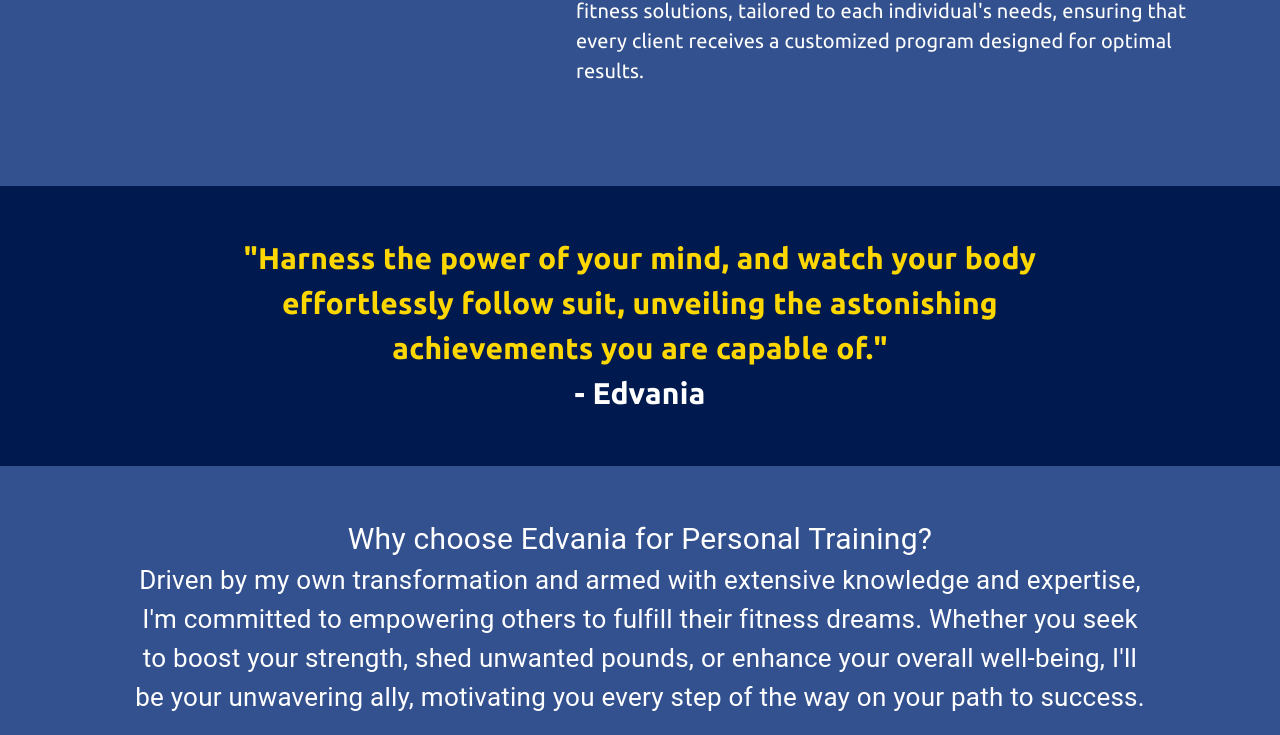
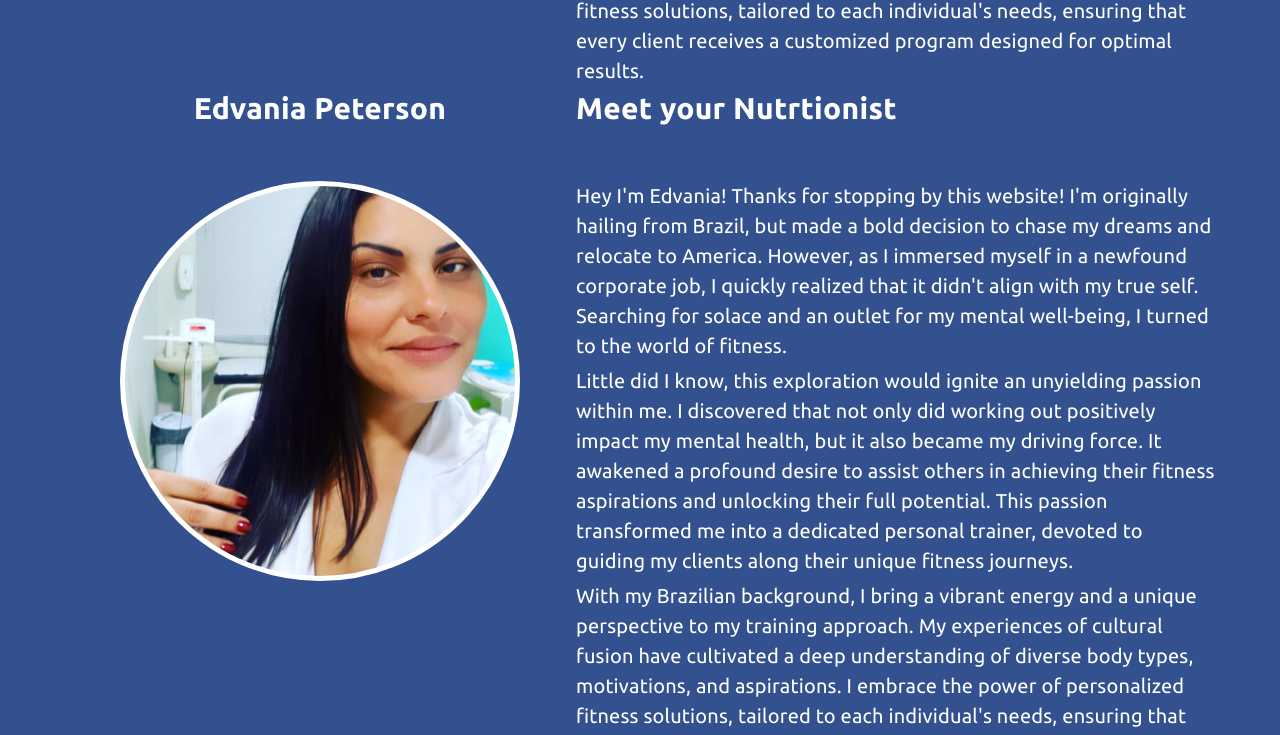
Before and after one commit to jamesdev4you/newpersonaltraining, a React (Create React App) app: page /about in a window 1280 px wide. Shown: the part 1519-2254 px from the top of the page. Built offline with nearby package versions, Linux system fonts and the light colour scheme.

Commit message:
nutrition

```diff
--- a/src/secondary_component/AboutOpening.js
+++ b/src/secondary_component/AboutOpening.js
@@ -2,6 +2,7 @@ import React, { useEffect } from "react";
 import Box from "@mui/material/Box";
 import Typography from "@mui/material/Typography";
 import { Button } from "../custom_components/Styled";
+import nutrition from "../assets/nutrition.jpg";
 import About from "../assets/About.jpg";
 import { useAnimation, motion } from "framer-motion";
 import { useInView } from "react-intersection-observer";
@@ -222,6 +223,193 @@ const AboutOpening = () => {
           </Typography>
         </motion.div>
       </Box>
+      <Box
+        sx={{
+          height: "100%",
+          borderRadius: "50%",
+          width: {
+            xl: "40%",
+            lg: "40%",
+            md: "40%",
+            sm: "100%",
+            xs: "100%",
+          },
+          display: "flex",
+
+          justifyContent: "start",
+          flexDirection: "column",
+
+          gap: "50px",
+          paddingBottom: "40px",
+        }}
+      >
+        <motion.div
+          ref={ref}
+          animate={controls}
+          variants={squareVariants}
+          initial="hidden"
+        >
+          <Typography
+            sx={{
+              fontSize: {
+                xl: "50px",
+                lg: "30px",
+                md: "34px",
+                sm: "34px",
+                xs: "34px",
+              },
+              margin: "auto",
+              textAlign: "center",
+              width: "100%",
+              color: "white",
+              fontFamily: "Ubuntu",
+            }}
+          >
+            Edvania Peterson
+          </Typography>
+
+          <Box
+            sx={{
+              height: {
+                xl: "400px",
+                lg: "400px",
+                md: "250px",
+                sm: "250px",
+                xs: "250px",
+              },
+              borderRadius: "50%",
+              width: {
+                xl: "400px",
+                lg: "400px",
+                md: "250px",
+                sm: "250px",
+                xs: "250px",
+              },
+              margin: "50px auto",
+              backgroundImage: `url(${nutrition})`,
+              backgroundRepeat: "no-repeat",
+              backgroundSize: "cover",
+              backgroundPosition: "right",
+              border: "5px solid",
+              borderColor: "white",
+            }}
+          ></Box>
+        </motion.div>
+      </Box>
+      <Box
+        sx={{
+          height: "100%",
+          display: "flex",
+          flexDirection: "column",
+          width: {
+            xl: "50%",
+            lg: "50%",
+            md: "50%",
+            sm: "90%",
+            xs: "90%",
+          },
+          alignItems: "center",
+          justifyContent: "center",
+
+          gap: "30px",
+        }}
+      >
+        <motion.div
+          ref={ref}
+          animate={controls}
+          variants={squareVariants}
+          initial="hidden"
+        >
+          <Typography
+            sx={{
+              fontSize: {
+                xl: "50px",
+                lg: "30px",
+                md: "34px",
+                sm: "34px",
+                xs: "24px",
+              },
+              textAlign: "left",
+              width: "100%",
+              color: "white",
+              fontFamily: "Ubuntu",
+            }}
+          >
+            Meet your Nutrtionist
+          </Typography>
+          <Typography
+            sx={{
+              fontSize: {
+                xl: "20px",
+                lg: "20px",
+                md: "16px",
+                sm: "16px",
+                xs: "16px",
+              },
+              textAlign: "left",
+              width: "100%",
+              color: "white",
+              fontFamily: "Normal",
+              paddingTop: "50px",
+            }}
+          >
+            Hey I'm Edvania! Thanks for stopping by this website! I'm originally
+            hailing from Brazil, but made a bold decision to chase my dreams and
+            relocate to America. However, as I immersed myself in a newfound
+            corporate job, I quickly realized that it didn't align with my true
+            self. Searching for solace and an outlet for my mental well-being, I
+            turned to the world of fitness.
+          </Typography>
+          <Typography
+            sx={{
+              fontSize: {
+                xl: "20px",
+                lg: "20px",
+                md: "16px",
+                sm: "16px",
+                xs: "16px",
+              },
+              textAlign: "left",
+              width: "100%",
+              color: "white",
+              fontFamily: "Normal",
+              paddingTop: "5px",
+            }}
+          >
+            Little did I know, this exploration would ignite an unyielding
+            passion within me. I discovered that not only did working out
+            positively impact my mental health, but it also became my driving
+            force. It awakened a profound desire to assist others in achieving
+            their fitness aspirations and unlocking their full potential. This
+            passion transformed me into a dedicated personal trainer, devoted to
+            guiding my clients along their unique fitness journeys.
+          </Typography>
+          <Typography
+            sx={{
+              fontSize: {
+                xl: "20px",
+                lg: "20px",
+                md: "16px",
+                sm: "16px",
+                xs: "16px",
+              },
+              textAlign: "left",
+              width: "100%",
+              color: "white",
+              fontFamily: "Normal",
+              paddingTop: "5px",
+            }}
+          >
+            With my Brazilian background, I bring a vibrant energy and a unique
+            perspective to my training approach. My experiences of cultural
+            fusion have cultivated a deep understanding of diverse body types,
+            motivations, and aspirations. I embrace the power of personalized
+            fitness solutions, tailored to each individual's needs, ensuring
+            that every client receives a customized program designed for optimal
+            results.
+          </Typography>
+        </motion.div>
+      </Box>
     </Box>
   );
 };
```
Also changed, not shown: src/assets/nutrition.jpg (added).
